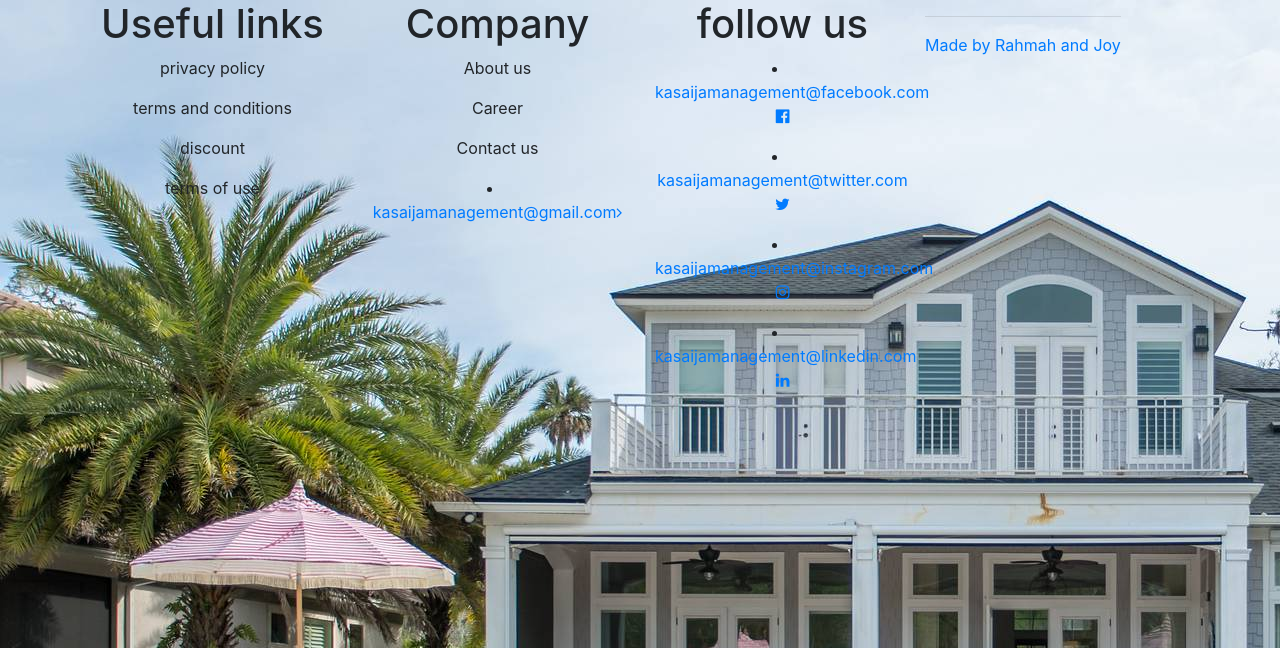
After one commit to angelinakadama/kasaija-management-dashboard, a PHP site: page /Email.html in a window 1280 px wide. The commit adds this page. Shown: the top 648 px of the page. Run offline with PHP 8.4, Linux system fonts and the light colour scheme; some libraries are stand-ins or nearby versions.

Commit message:
third stage

```diff
--- /dev/null
+++ b/Email.html
@@ -0,0 +1,55 @@
+<!DOCTYPE html>
+<html>
+<head>
+<link rel="stylesheet" href="https://stackpath.bootstrapcdn.com/bootstrap/4.2.1/css/bootstrap.min.css">
+	<script src="https://code.jquery.com/jquery-3.3.1.slim.min.js"></script>
+	<section class="footer">
+	  <link rel="stylesheet" type="text/css" href="https://stackpath.bootstrapcdn.com/font-awesome/4.7.0/css/font-awesome.min.css">
+	  <link rel="stylesheet" type="text/css" href="css/style.css">
+     <link rel="stylesheet" type="text/css" href="index.html">
+     <title>EMAIL</title>
+
+</head>
+
+<body>
+
+	<section class="footer">
+		<div class="container text-center">
+			<div class="row">
+				<div class="col-md-3">
+					<h1>Useful links</h1>
+					<p>privacy policy</p>
+					<p>terms and conditions</p>
+					<p>discount</p>
+					<p>terms of use</p>
+				</div>
+				<div class="col-md-3">
+					<h1>Company</h1>
+					<p>About us</p>
+					<p>Career</p>
+					<p>Contact us</p>
+					<li><a href="">kasaijamanagement@gmail.com<i class="fa fa-angle-right"></a></i>
+			 	</li>
+			 		</ul>
+				</div>
+				<div class="col-md-3">
+					<h1>follow us</h1>
+
+					<li><a href="">kasaijamanagement@facebook.com<i class="fa fa-facebook-official"></i></p>
+                     </li>
+					<li><a href="">kasaijamanagement@twitter.com<i class="fa fa-twitter"></i></p>
+					</li>
+					<li><a href="">kasaijamanagement@instagram.com<i class="fa fa-instagram"></i></p>
+					</li>
+					<li><a href="">kasaijamanagement@linkedin.com<i class="fa fa-linkedin"></i></p>
+					</li>
+				</div>
+			<hr>
+			<div>
+			<p class="copyright">Made by Rahmah and Joy</p>
+		</div>
+
+	</section>
+
+</body>
+</html>
--- a/css/style.css
+++ b/css/style.css
@@ -1,9 +1,15 @@
+
+body{
+	background-image:url(../img/hse.jpg);
+	background-repeat:no-repeat;}
+
+.logo{
+	background:url(../img/kasaija.png);
+}
 .navbar{
-	background-color: blue;
+	background-color: 1px Solid purple;
 	border-color:white;
-
 }
-
 
 .side-menu{
 	height:79%;
@@ -13,9 +19,10 @@
 	z-index: 2;
 	background-color: #ddd;
 
+
 }
 .side-menu ul{
-	margin-left: 10px;
+	margin-right: 10px;
 }
 .side-menu ul li{
 	list-style-type: none;
@@ -41,8 +48,6 @@
 	background:#ececec;
 	box-shadow:1px 1px 4px 1px rgba(0,0,0,0.5);
 }
-.side-menu a:hover{
-	color: gold;
 }
 .fa-angle-right{
 	margin-top: 4px;
@@ -75,4 +80,3 @@
 	#menu-btn{
 		display: block;
 	}
-}
--- a/index.html
+++ b/index.html
@@ -7,7 +7,9 @@
    <link rel="stylesheet" type="text/css" href="css/style.css">
    	<link rel="stylesheet" href="https://stackpath.bootstrapcdn.com/bootstrap/4.3.1/css/bootstrap.min.css" integrity="sha384-ggOyR0iXCbMQv3Xipma34MD+dH/1fQ784/j6cY/iJTQUOhcWr7x9JvoRxT2MZw1T" crossorigin="anonymous">
 	<script type="text/javascript" src="js/jquery-3.4.1.js"></script>
-	<title>Kasaija Management Dashboard</title>
+	<script src="calendar.js"></script>
+
+	<title></title>
 </head>
 <body>
 	<h1>KASAIJA MANAGEMENT DASHBOARD</h1>
@@ -38,10 +40,11 @@
 			 	<li><a href="">New Payment<i class="fa fa-angle-right"></a></i>
 			 	</li>
 			 	<li><a href="">Tenant Payment Calendar<i class="fa fa-angle-right"></a></i>
+			 		    <li><a href="calendar.html">Calendar</a></li>
 			 	</li>
-			 	<li><a href="">Email<i class="fa fa-angle-right"></a></i>
-			 	</li>
-			 	<li><a href="">Settings<i class="fa fa-angle-right"></a></i>
+				<li>Address<i class="fa fa-angle-right"></i>
+		              <li><a href="Email.html">Contact Us</a></li>
+			     <li><a href="">Settings<i class="fa fa-angle-right"></a></i>
 			 	</li>
 			 </ul>
 		</div>
```
Also changed, not shown: calendar.html (added, +17 -0 lines), js/calendar.js (added, +28 -0 lines), img/kasaija.png (added), 1 other file.
